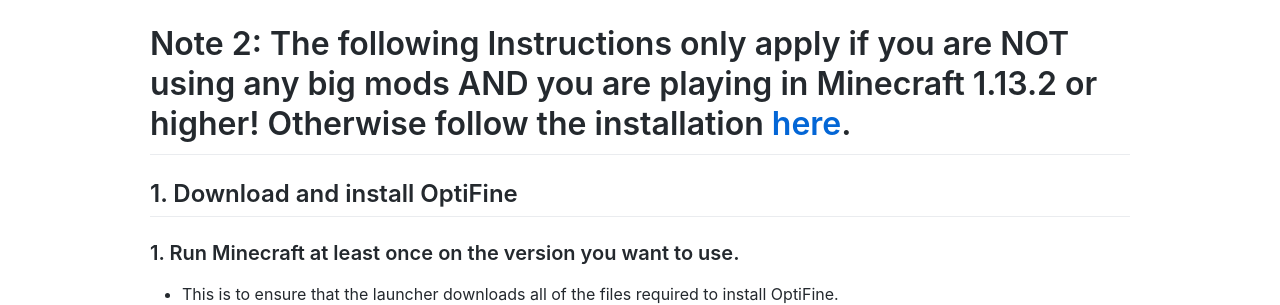
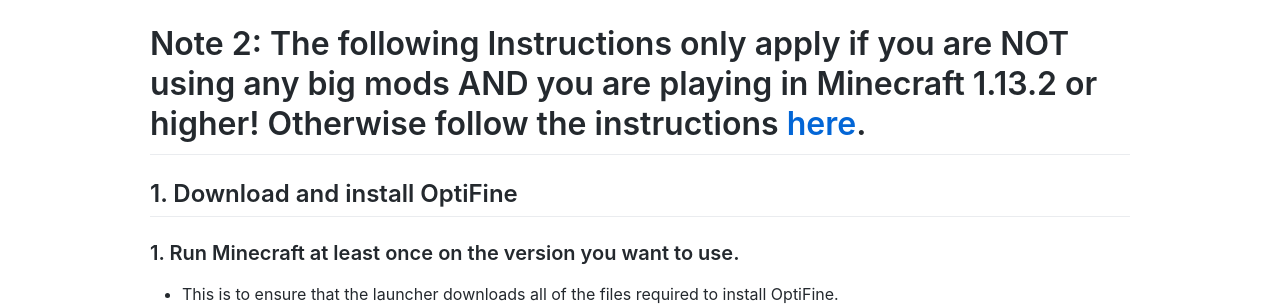
Before and after one commit to Levelowel/levelowel.github.io, a Jekyll site: the page built from installation.md, in a window 1280 px wide. Shown: the part 424-729 px from the top of the page. Built offline with Jekyll 4.4.1, drawn with Linux system fonts in a browser that asks for light colours; our own code applies the rules of GitHub Pages for plain Markdown files; comment, search, counter and statistics services are not loaded; some of the changed text lies outside the part shown.

Commit message:
Update installation.md

```diff
--- a/installation.md
+++ b/installation.md
@@ -1,5 +1,6 @@
-# Note 1: [Here](https://www.youtube.com/watch?v=UQs6wO9nXkw) is a video tutorial by [DanielPlays](https://www.youtube.com/channel/UChmkRFkzzzrmN4nAq6_7WeQ) for **vanilla** Minecraft 1.16.3. but it also works for newer versions.
-# Note 2: The following Instructions only apply if you are NOT using any big mods AND you are playing in Minecraft 1.13.2 or higher! Otherwise follow the installation [here](https://www.curseforge.com/minecraft/customization/complementary-shaders).
+# Note 1: [Here](https://www.youtube.com/watch?v=UQs6wO9nXkw) is a video tutorial by [DanielPlays](https://www.youtube.com/channel/UChmkRFkzzzrmN4nAq6_7WeQ) for vanilla Minecraft 1.16.3. but it also works for newer versions.
+# Note 2: The following Instructions only apply if you are NOT using any big mods AND you are playing in Minecraft 1.13.2 or higher! Otherwise follow the instructions [here](https://www.curseforge.com/minecraft/customization/complementary-shaders).
+
 ## 1. Download and install OptiFine
 ### 1. Run Minecraft at least once on the version you want to use.
 - This is to ensure that the launcher downloads all of the files required to install OptiFine.
```
